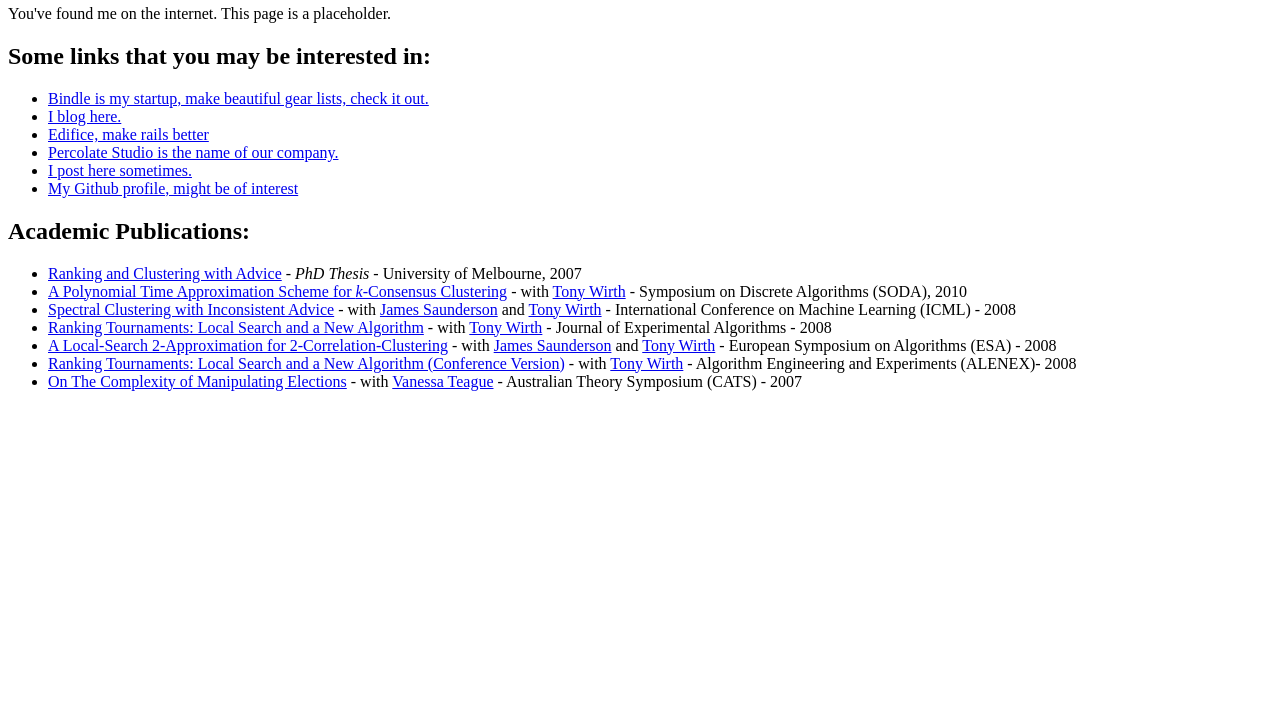
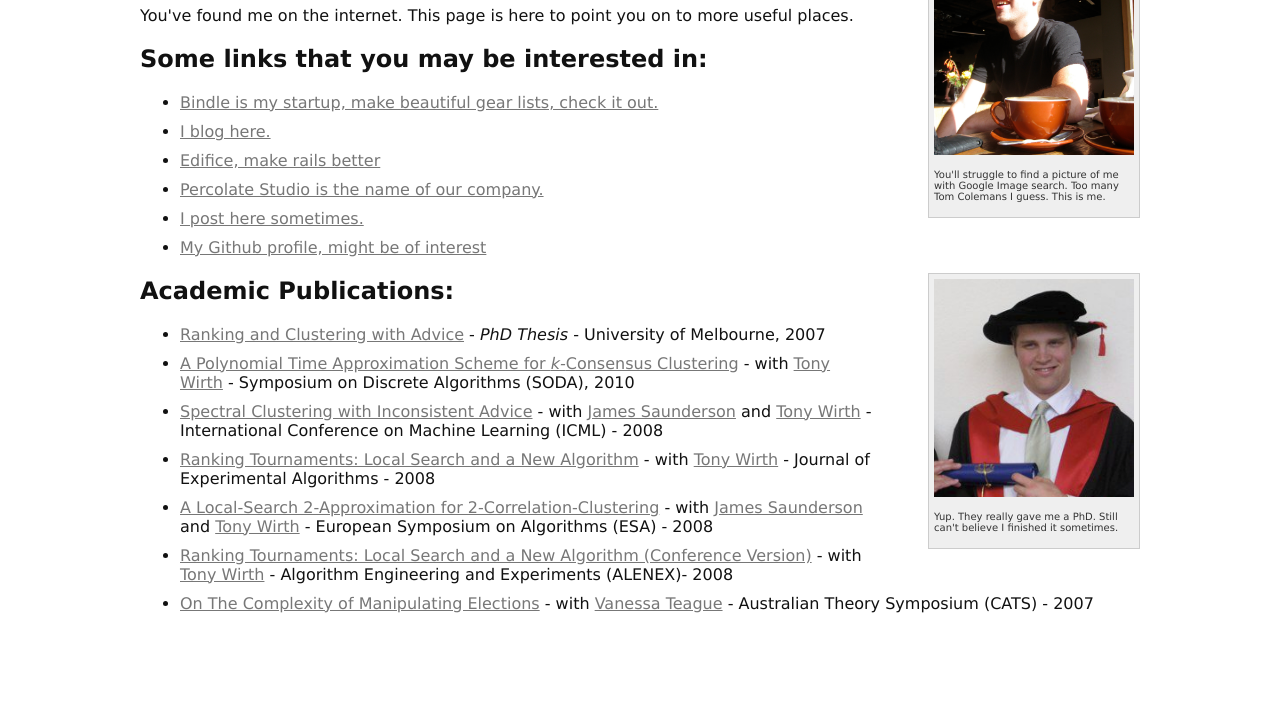
Before and after one commit to tmeasday/tmeasday.github.com, a plain HTML site: page index.html in a window 1280 px wide. Shown: the part 75-800 px from the top of the page. Drawn offline with Linux system fonts and the light colour scheme.

Commit message:
Tightened it up.

```diff
--- /dev/null
+++ b/assets/screen.css
@@ -0,0 +1,41 @@
+body {
+  font-family: Verdana, sans-serif;
+  color: #111;
+  max-width: 1000px;
+  margin: 0 auto;
+}
+
+a {
+  color: #777;
+}
+
+a:visited {
+  color: #555;
+}
+
+ul li {
+  margin-bottom: 10px;
+}
+
+
+.sidebar {
+  background: #efefef;
+  border: 1px solid #ccc;
+  padding: 5px;
+}
+
+.sidebar.rhs {
+  float: right;
+  clear: right;
+  width: 200px;
+  margin-left: 50px;
+}
+
+.sidebar img {
+  max-width: 100%;
+}
+
+.sidebar .caption {
+  color: #333;
+  font-size: 10px;
+}
--- a/index.html
+++ b/index.html
@@ -1,10 +1,17 @@
 <!DOCTYPE html>
 <html>
 <head>
+  <link rel="stylesheet" href="assets/screen.css" type="text/css">
 </head>
 <body>
+  <div class="rhs sidebar">
+    <img src="assets/profile.jpg"/>
+    <p class="caption">You'll struggle to find a picture of me with Google Image search. Too many Tom Colemans I guess. This is me.</p>
+  </div>
+
   <h1>Tom Coleman</h1>
-  <p>You've found me on the internet. This page is a placeholder.</p>
+  <p>You've found me on the internet. This page is here to point you on to more useful places.</p>
+
 
   <h2>Some links that you may be interested in:</h2>
   <ul>
@@ -21,7 +28,13 @@
     <li><a href="http://github.com/tmeasday" rel="me">My Github profile, might be of interest</a></li>
   </ul>
 
+  <div class="rhs sidebar">
+    <img src="assets/thesis.png"/>
+    <p class="caption">Yup. They really gave me a PhD. Still can't believe I finished it sometimes.</p>
+  </div>
+
   <h2>Academic Publications:</h2>
+
   <ul>
     <li><a href="assets/thesis.pdf">Ranking and Clustering with Advice</a> - <em>PhD Thesis</em> - University of Melbourne, 2007</li>
     <li><a href="assets/soda-10.pdf">A Polynomial Time Approximation Scheme for <em>k-</em>Consensus Clustering</a> - with <a href="http://www.cs.mu.oz.au/~awirth/">Tony Wirth</a> - Symposium on Discrete Algorithms (SODA), 2010</li>
```
Also changed, not shown: assets/profile.jpg (added), assets/thesis.png (added).
